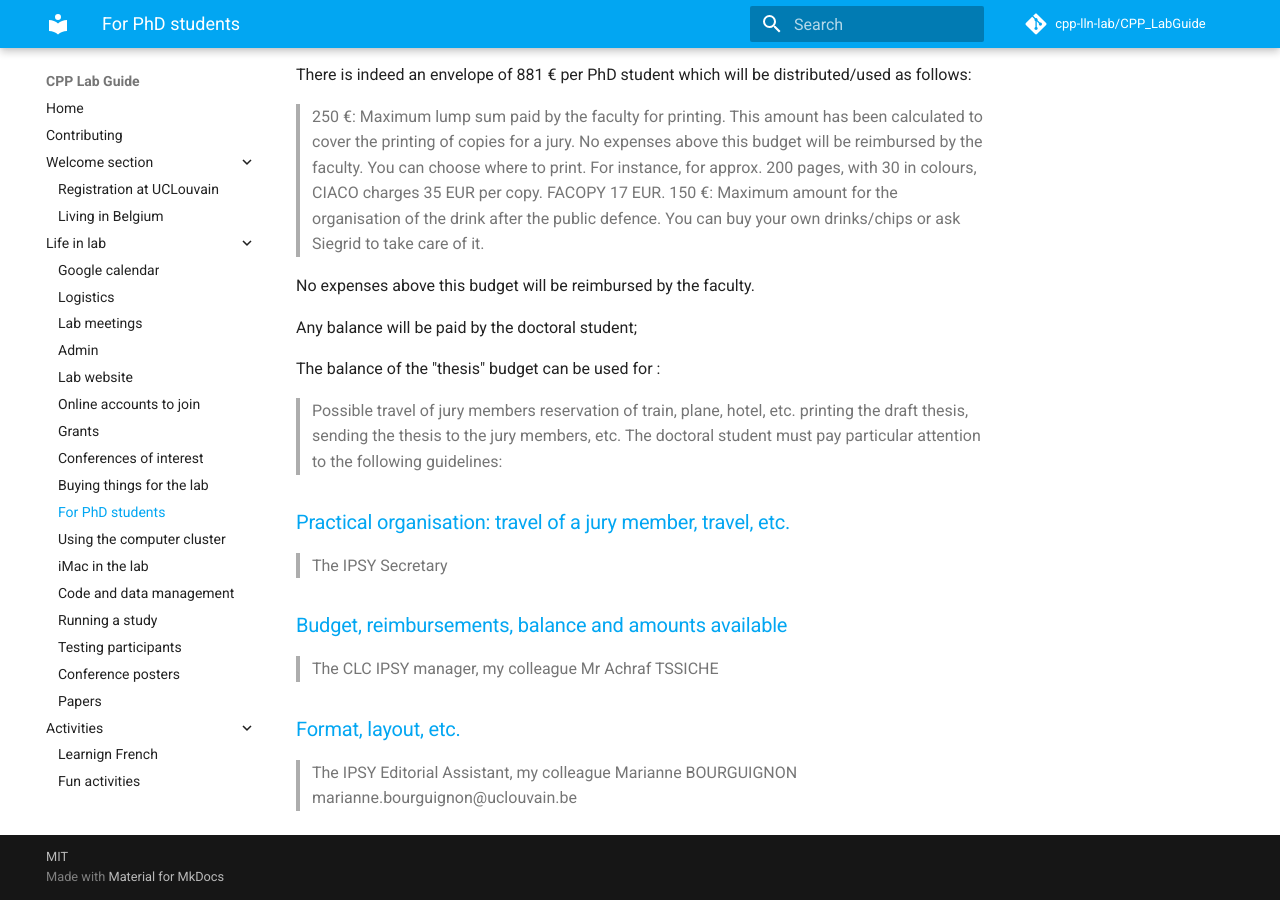
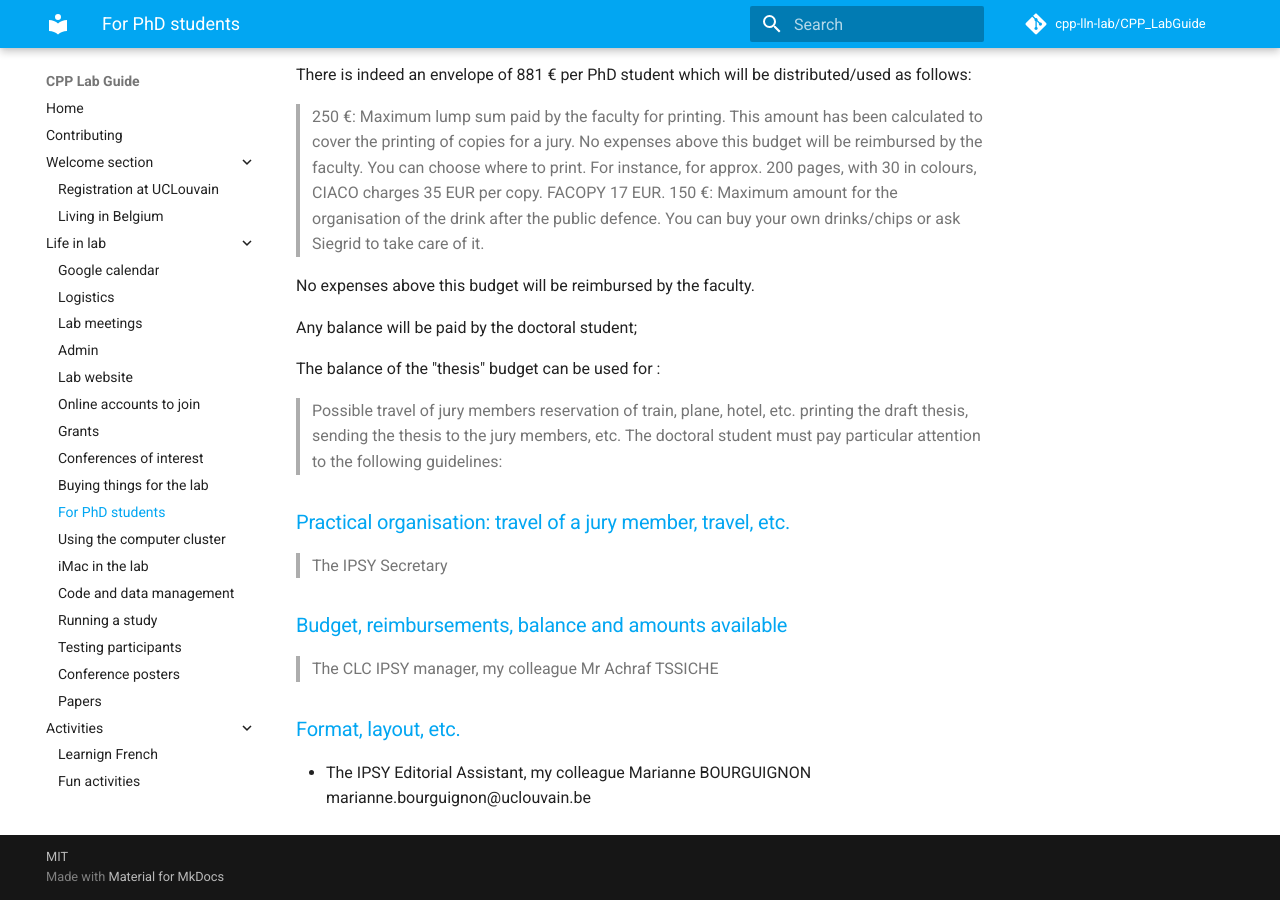
Before and after one commit to cpp-lln-lab/CPP_LabGuide, an MkDocs documentation site: the page built from doc/for_phd_students.md, in a window 1280 px wide and 900 px high, scrolled down 791 px. Built offline with MkDocs 1.6.1 and Material for MkDocs 9.7.7, drawn with Linux system fonts in a browser that asks for light colours; comment, search, counter and statistics services are not loaded.

```diff
--- a/doc/for_phd_students.md
+++ b/doc/for_phd_students.md
@@ -43,4 +43,4 @@ The doctoral student must pay particular attention to the following guidelines:
 ### Budget, reimbursements, balance and amounts available
 > The CLC IPSY manager, my colleague Mr Achraf TSSICHE
 ### Format, layout, etc.
-> The IPSY Editorial Assistant, my colleague Marianne BOURGUIGNON marianne.bourguignon@uclouvain.be
+* The IPSY Editorial Assistant, my colleague Marianne BOURGUIGNON marianne.bourguignon@uclouvain.be
```
